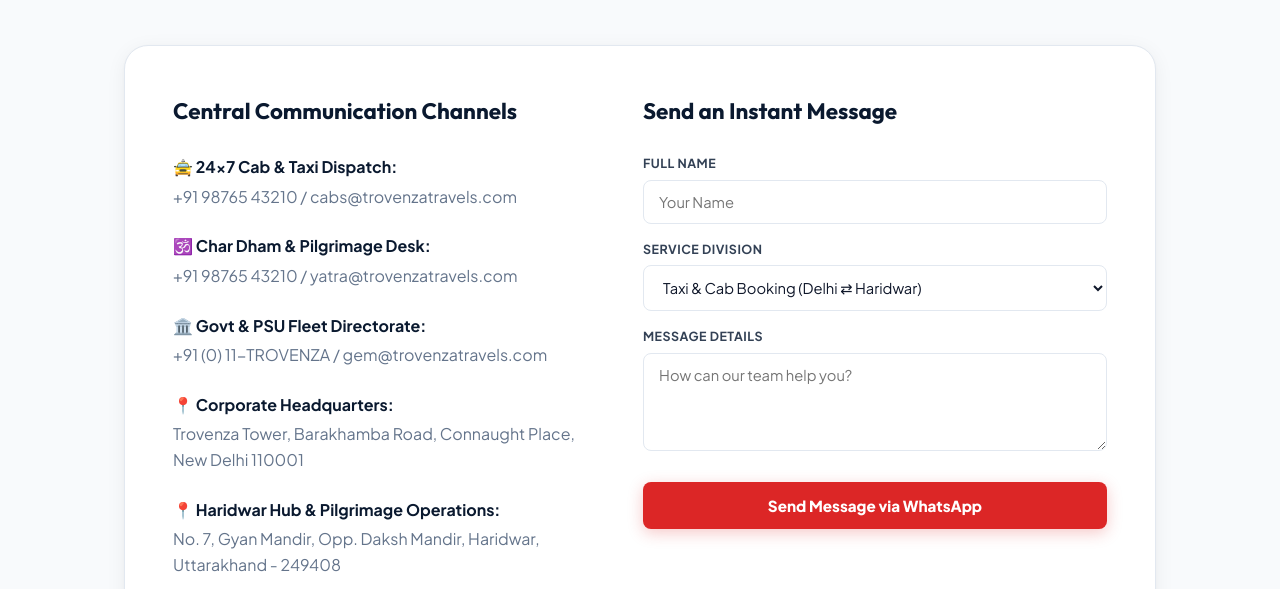
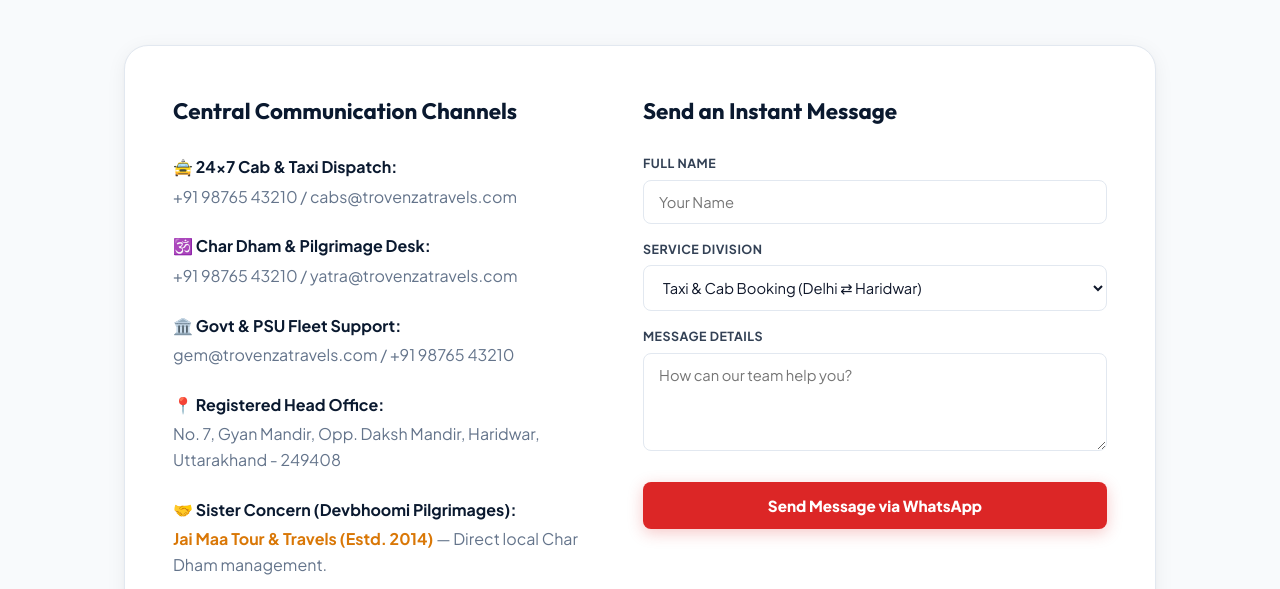
Before and after one commit to souravvishnoi347-star/trovenza, a plain HTML site: page contact.html in a window 1280 px wide. Shown: the part 363-952 px from the top of the page. Drawn offline with Linux system fonts and the light colour scheme.

Commit message:
fix: remove Delhi NCR office, set single Haridwar registered head office

```diff
--- a/contact.html
+++ b/contact.html
@@ -4,7 +4,7 @@
   <meta charset="UTF-8">
   <meta name="viewport" content="width=device-width, initial-scale=1.0">
   <title>Contact Us & 24x7 Helpdesk | Trovenza Group</title>
-  <meta name="description" content="Contact Trovenza for 24/7 Taxi Booking, Char Dham Yatra 2026 Pilgrimage Packages, and Govt Vehicle Tender RFPs. Offices in New Delhi and Dehradun.">
+  <meta name="description" content="Contact Trovenza for 24/7 Taxi Booking, Char Dham Yatra 2026 Pilgrimage Packages, and Govt Vehicle Tender RFPs. Registered Head Office: No. 7, Gyan Mandir, Haridwar, Uttarakhand.">
   <link rel="stylesheet" href="css/style.css">
 </head>
 <body>
@@ -84,17 +84,12 @@
           </div>
 
           <div style="margin-bottom:1.5rem;">
-            <strong style="display:block; color:var(--color-navy); margin-bottom:0.25rem;">🏛️ Govt & PSU Fleet Directorate:</strong>
-            <p style="color:var(--text-muted);">+91 (0) 11-TROVENZA / gem@trovenzatravels.com</p>
+            <strong style="display:block; color:var(--color-navy); margin-bottom:0.25rem;">🏛️ Govt & PSU Fleet Support:</strong>
+            <p style="color:var(--text-muted);">gem@trovenzatravels.com / +91 98765 43210</p>
           </div>
 
           <div style="margin-bottom:1.5rem;">
-            <strong style="display:block; color:var(--color-navy); margin-bottom:0.25rem;">📍 Corporate Headquarters:</strong>
-            <p style="color:var(--text-muted);">Trovenza Tower, Barakhamba Road, Connaught Place, New Delhi 110001</p>
-          </div>
-
-          <div style="margin-bottom:1.5rem;">
-            <strong style="display:block; color:var(--color-navy); margin-bottom:0.25rem;">📍 Haridwar Hub & Pilgrimage Operations:</strong>
+            <strong style="display:block; color:var(--color-navy); margin-bottom:0.25rem;">📍 Registered Head Office:</strong>
             <p style="color:var(--text-muted);">No. 7, Gyan Mandir, Opp. Daksh Mandir, Haridwar, Uttarakhand - 249408</p>
           </div>
 
```
Also changed, not shown: index.html (+5 -7 lines).
